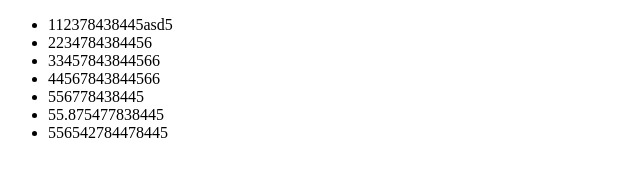
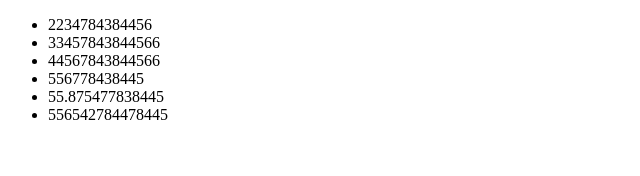
Before and after one commit to HZF62871/git01, a plain HTML site: page index.html in a window 1280 px wide. Shown: the whole page, without its empty margins (0-640 px from the left). Drawn offline with Linux system fonts and the light colour scheme.

```diff
--- a/index.html
+++ b/index.html
@@ -6,7 +6,6 @@
 </head>
 <body>
 <ul>
-    <li>112378438445asd5</li>
     <li>2234784384456</li>
     <li>33457843844566</li>
     <li>44567843844566</li>
```
